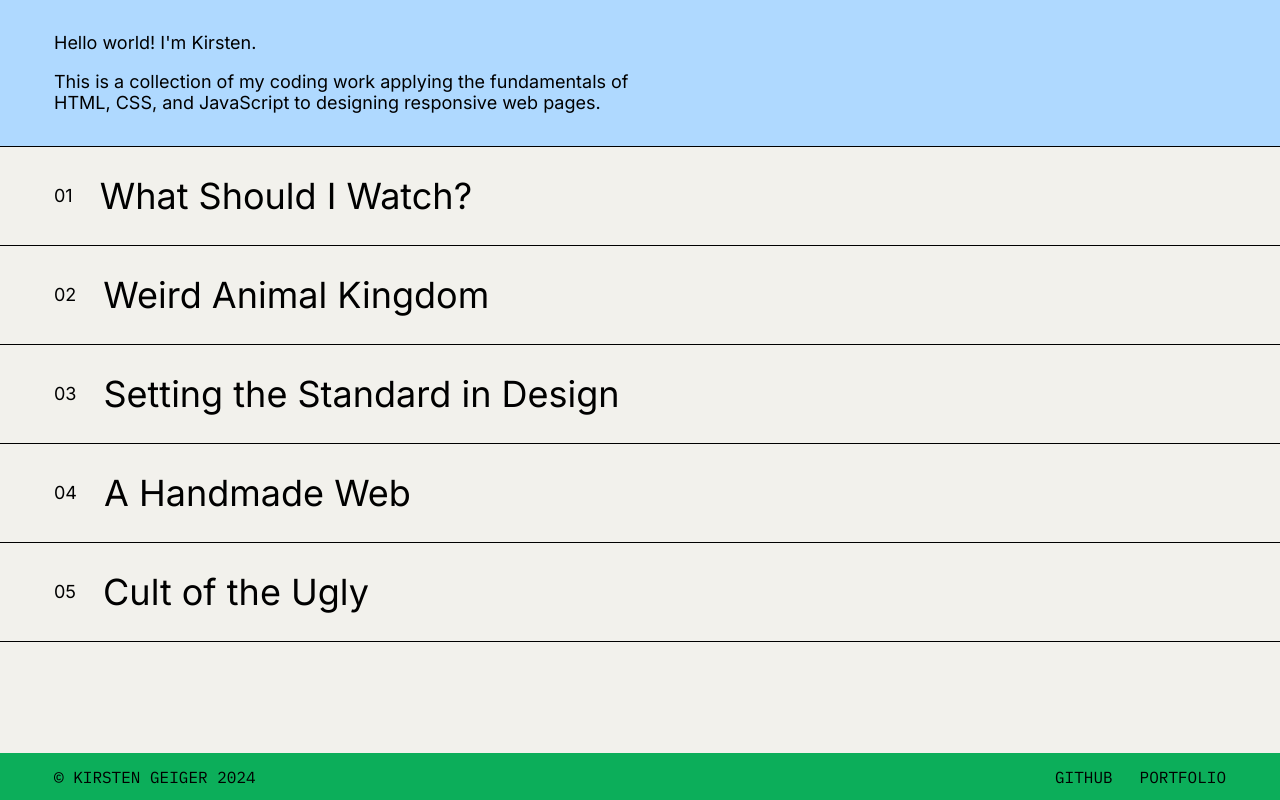
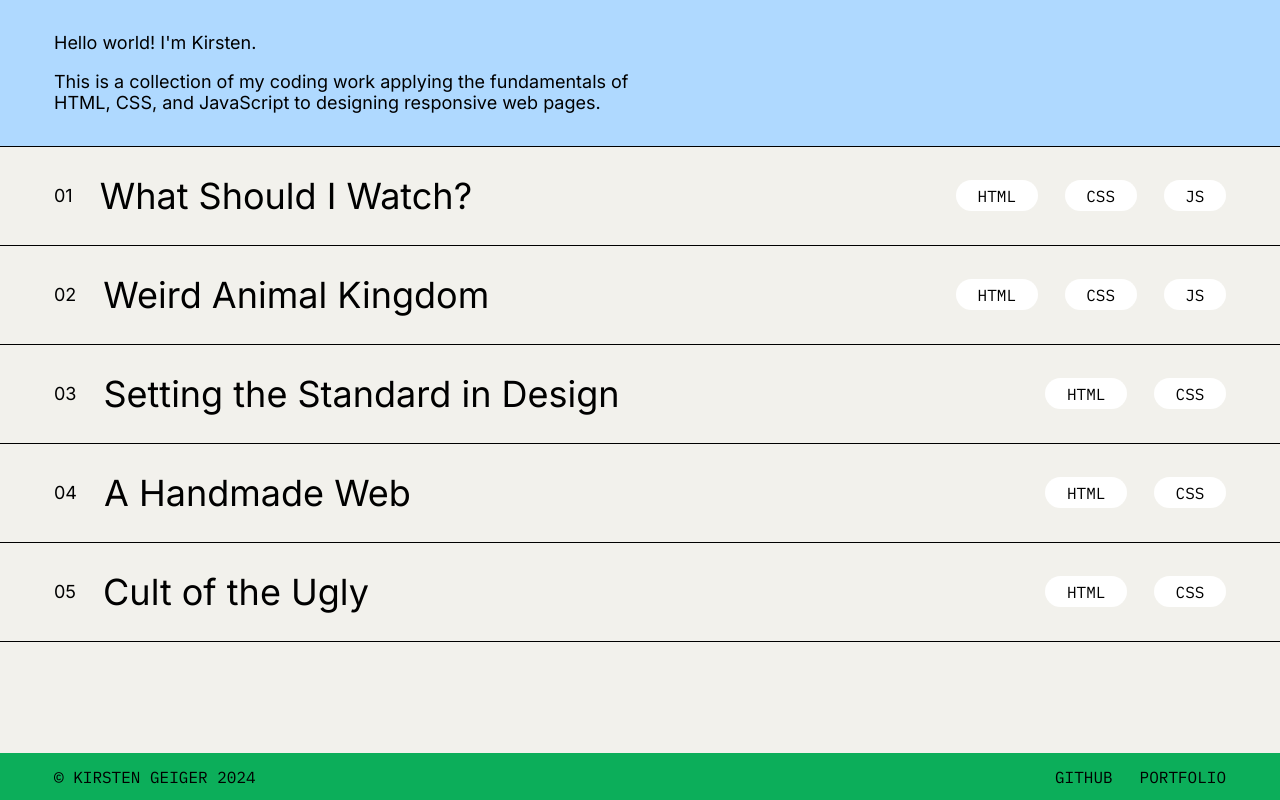
Before and after one commit to kirstengeiger/kirstengeiger.github.io, a plain HTML site: page index.html in a window 1280 px wide. Drawn offline with Linux system fonts and the light colour scheme; a web font is replaced by a local one.

Commit message:
Added tags

```diff
--- a/assets/style.css
+++ b/assets/style.css
@@ -118,7 +118,9 @@ li {
     padding-top: var(--gutter);
     padding-bottom: var(--gutter);
     padding-left: calc(var(--gutter) * 2);
+    padding-right: calc(var(--gutter) * 2);
     border-top: solid 1.5px black;
+    justify-content: space-between;
 }
 
 ol a:last-child li {
@@ -130,9 +132,32 @@ h2 {
     /* color: #0CAE5A; */
 }
 
+.name {
+    display: flex;
+    align-items: center;
+}
+
 .title {
     font-size: var(--title-p);
     padding-left: var(--gutter);
+}
+
+.tags {
+    display: flex;
+    font-family: "IBM Plex Mono", monospace;
+}
+
+.tags p {
+    font-family: "IBM Plex Mono", monospace;
+    font-size: var(--footer-p);
+    margin-left: var(--gutter);
+    background-color: white;
+    padding-top: calc(var(--gutter) * 0.2);
+    padding-bottom: calc(var(--gutter) * 0.2);
+    padding-left: calc(var(--gutter) * 0.8);
+    padding-right: calc(var(--gutter) * 0.8);
+    border-radius: 30px;
+    /* border: 1px black solid; */
 }
 
 li:hover {
--- a/index.html
+++ b/index.html
@@ -16,32 +16,64 @@
                 <ol>
                     <a href="https://kirstengeiger.github.io/whatshouldiwatch/" target="_blank">
                         <li>
+                            <section class="name">
                                 <h2>01</h2>
                                 <p class="title">What Should I Watch?</p>
+                            </section>
+                            <section class="tags">
+                                <p>HTML</p>
+                                <p>CSS</p>
+                                <p>JS</p>
+                            </section>
                         </li>
                     </a>
                     <a href="https://kirstengeiger.github.io/links/" target="_blank">
                         <li>
+                            <section class="name">
                                 <h2>02</h2>
                                 <p class="title">Weird Animal Kingdom</p>
+                            </section>
+                            <section class="tags">
+                                <p>HTML</p>
+                                <p>CSS</p>
+                                <p>JS</p>
+                            </section>
                         </li>
                     </a>
                     <a href="https://kirstengeiger.github.io/binding/" target="_blank">
                         <li>
+                            <section class="name">
                                 <h2>03</h2>
                                 <p class="title">Setting the Standard in Design</p>
+                            </section>
+                            <section class="tags">
+                                <p>HTML</p>
+                                <p>CSS</p>
+                            </section>
                         </li>
                     </a>
                     <a href="https://kritsd.github.io/spread/" target="_blank">
                         <li>
+                            <section class="name">
                             <h2>04</h2>
                             <p class="title">A Handmade Web</p>
+                            </section>
+                            <section class="tags">
+                                <p>HTML</p>
+                                <p>CSS</p>
+                            </section>
                         </li>
                     </a>
                     <a href="https://kirstengeiger.github.io/cultoftheugly/" target="_blank">
                         <li>
+                            <section class="name">
                                 <h2>05</h2>
                                 <p class="title">Cult of the Ugly</p>
+                            </section>
+                            <section class="tags">
+                                <p>HTML</p>
+                                <p>CSS</p>
+                            </section>
                         </li>
                     </a>
                 </ol>
```
Lines whose indentation alone changed are shown as unchanged.
